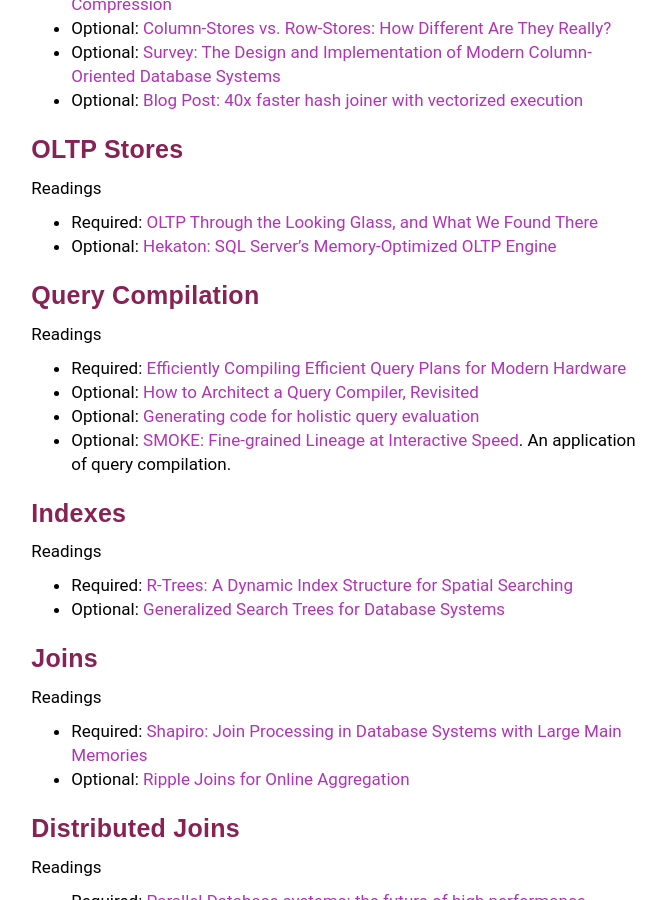
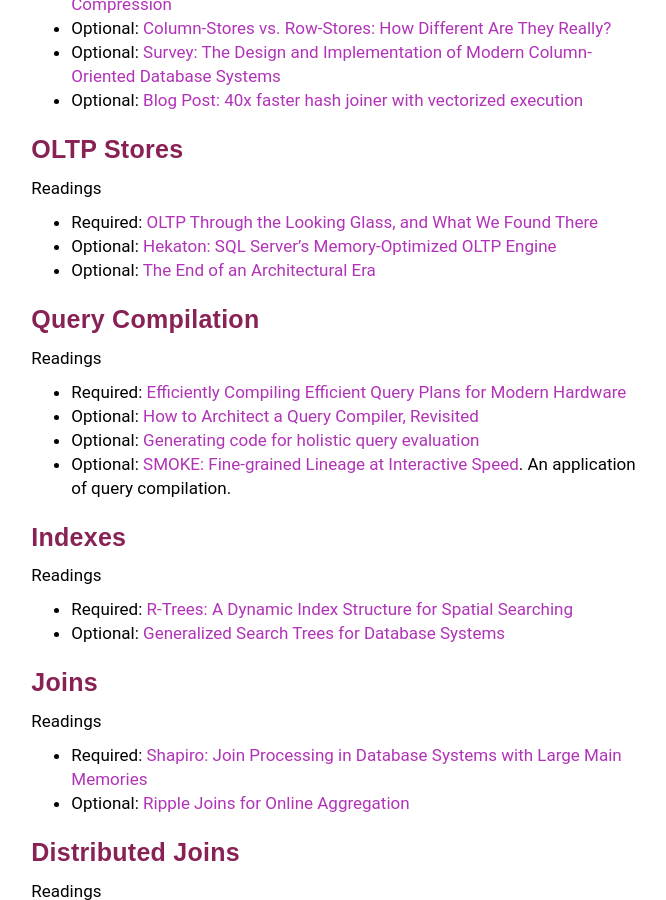
Before and after one commit to wzao1515/w6113.github.io, a Jekyll site: the page built from reviews.md, in a window 1280 px wide and 900 px high, scrolled down 2485 px. Shown: the whole window, without its empty margins (293-959 px from the left). Built offline with Jekyll 4.4.1, drawn with Linux system fonts in a browser that asks for light colours; our own code applies the rules of GitHub Pages for plain Markdown files.

Commit message:
updated website

```diff
--- a/reviews.md
+++ b/reviews.md
@@ -112,6 +112,7 @@ Readings
 
 * Required: [OLTP Through the Looking Glass, and What We Found There](./files/papers/oltpperf-sigmod08.pdf)
 * Optional: [Hekaton: SQL Server’s Memory-Optimized OLTP Engine](./files/papers/hekaton-sigmod13.pdf)
+* Optional: [The End of an Architectural Era](http://nms.csail.mit.edu/~stavros/pubs/hstore.pdf)
 
 
 
```
